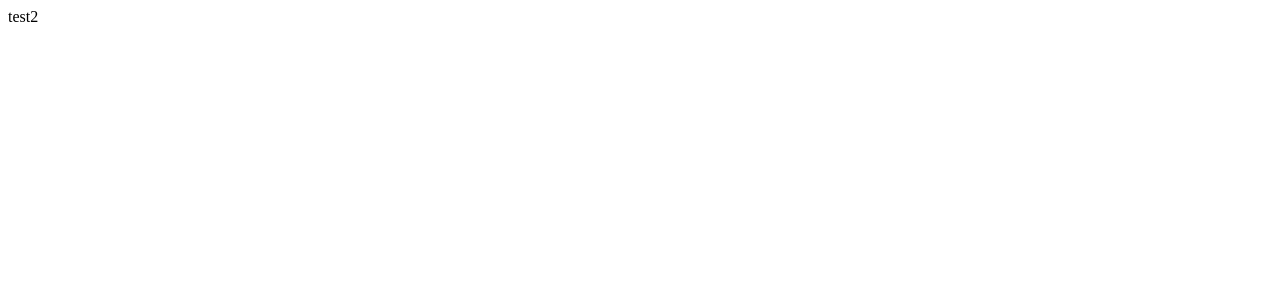
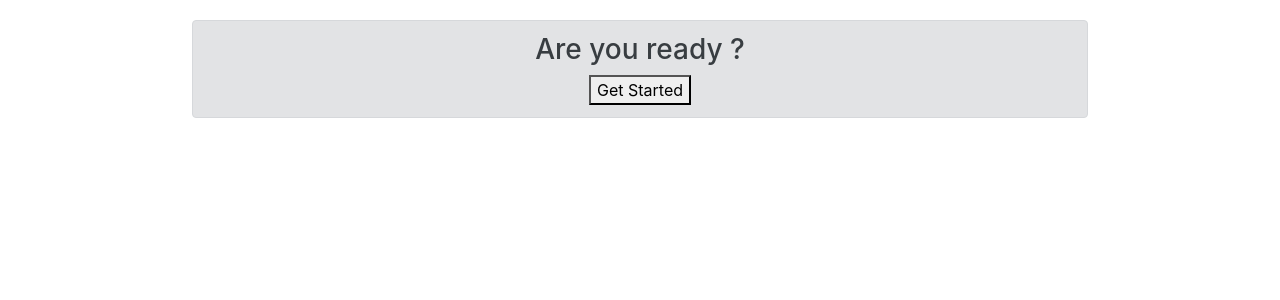
Before and after one commit to vadymvoitko/stepTestProject, a Vue app: page / in a window 1280 px wide. Shown: the top 300 px of the page. Built offline with nearby package versions, Linux system fonts and the light colour scheme.

Commit message:
first commit

```diff
--- a/index.html
+++ b/index.html
@@ -3,6 +3,8 @@
   <head>
     <meta charset="utf-8">
     <meta name="viewport" content="width=device-width,initial-scale=1.0">
+    <script src="https://stackpath.bootstrapcdn.com/bootstrap/4.1.3/js/bootstrap.min.js"></script>
+    <link rel="stylesheet" href="https://stackpath.bootstrapcdn.com/bootstrap/4.1.3/css/bootstrap.min.css">
     <title>empty_proj_test</title>
   </head>
   <body>
--- a/src/App.vue
+++ b/src/App.vue
@@ -1,21 +1,29 @@
 <template>
-  <div>
-    test2
+  <div class="">
+    <Start @startGame="switchView" v-if="currentView === 'start'"/>
+    <GameCanvas v-else-if="currentView === 'gameCanvas'"/>
   </div>
 </template>
 
 <script>
+import Start from './components/start'
+import GameCanvas from './components/GameCanvas'
 
 export default {
     name: 'App',
     data() {
         return {
-
+          currentView: 'start'
         }
     },
     components: {
+      Start,
+      GameCanvas
     },
     methods: {
+      switchView (view) {
+        this.currentView = view
+      }
     },
     created() {
 
--- /dev/null
+++ b/src/components/GameCanvas.vue
@@ -0,0 +1,28 @@
+<template>
+  <div class="alert alert-secondary greeting">
+    <h1 class="pb-20">Please solve the below equation</h1>
+    <h2> {{ x }} + {{ y }} = {{ result }} </h2>
+
+  </div>
+</template>
+
+<script>
+export default {
+  name: 'GameCanvas',
+  data () {
+    return {
+      x: 0,
+      y: 0,
+      result: '?'
+    }
+  }
+}
+</script>
+
+<style scoped>
+.greeting {
+    width: 70%;
+    margin: 20px auto;
+    text-align: center;
+}
+</style>
--- /dev/null
+++ b/src/components/start.vue
@@ -0,0 +1,25 @@
+<template>
+  <div class="alert alert-secondary greeting">
+    <h3>Are you ready ?</h3>
+    <button @click="$emit('startGame', 'gameCanvas')">Get Started</button>
+  </div>
+</template>
+
+<script>
+export default {
+  name: 'Start',
+  data () {
+    return {
+
+    }
+  }
+}
+</script>
+
+<style scoped>
+.greeting {
+    width: 70%;
+    margin: 20px auto;
+    text-align: center;
+}
+</style>
```
